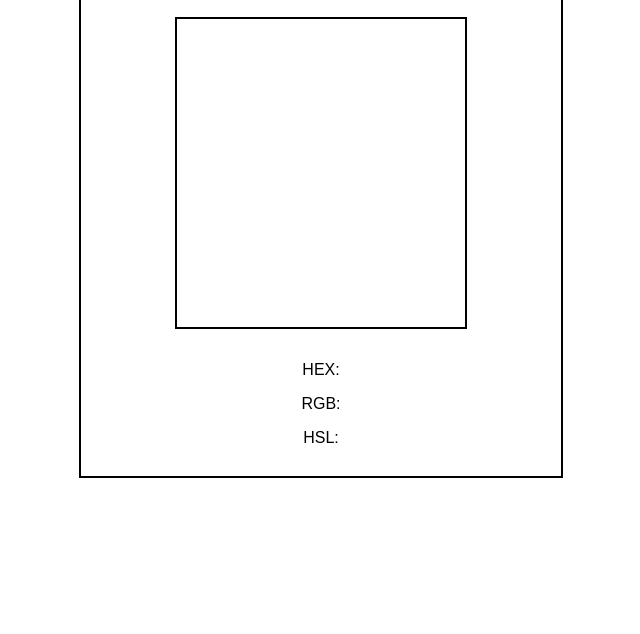
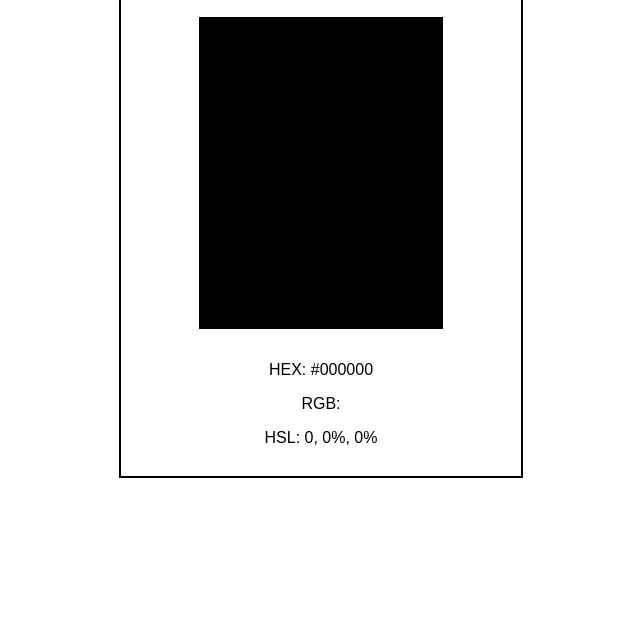
Before and after one commit to oliv5773/color-changer, a plain HTML site: page index.html in a window 1280 px wide. Shown: the part 166-800 px from the top of the page, without its empty margins (319-959 px from the left). Drawn offline with Linux system fonts and the light colour scheme.

Commit message:
JS added - the display box updates color based on colorselector-value. Something resembling hex, rgb and hsl is shown - although the values seem to be incorrect. They also don't show until color change #2 for some reason. I guess values given in HSL could visually benefit from being rounded up, but... it is what it is.

```diff
--- a/script.js
+++ b/script.js
@@ -5,12 +5,26 @@ document.addEventListener("DOMContentLoaded", colorChanger);
 
 //Main function to allow color changing:
 function colorChanger() {
-
     //Variable that lets the larger box change color depending on input-value:
     let selectedColor = document.querySelector(".selected").value;
 
     //Variable that will let the RGB-code displayable:
     let rgbColors = document.querySelector(".display").style.background;
+
+    //Constants and variables declaring how to display the RGB-code:
+    const firstBracket = rgbColors.indexOf("(");
+    const firstComma = rgbColors.indexOf(",");
+    const secondComma = rgbColors.indexOf(",", firstComma + 1);
+    const lastBracket = rgbColors.indexOf(")", secondComma + 1);
+
+    //"r" is declared as "( + first number + ,"
+    let r = rgbColors.substring(firstBracket + 1, firstComma);
+
+    //"g" is declared as ", + second number + ,"
+    let g = rgbColors.substring(firstComma + 2, secondComma);
+
+    //"b" is declared as ", + third number + )"
+    let b = rgbColors.substring(secondComma + 3, lastBracket);
 
     //-----------------------------------------
     //Code given from the assignment in Fronter - makes the translation from RGB to HSL:
@@ -49,4 +63,21 @@ function colorChanger() {
     s *= 100;
     l *= 100;
     //-----------------------------------------
+
+    //The larger box is selected and the background is changed according to the variable-values:
+    document.querySelector(".display").style.background = selectedColor;
+
+    //the HEX code for the selected color is displayed:
+    document.querySelector(".hex").innerHTML = `HEX:
+    ${selectedColor}`;
+
+    //the RGB code for the selected color is displayed:
+    document.querySelector(".rgb").innerHTML = `RGB:
+    ${rgbColors}`;
+
+    //the HSL code for the selected color is displayed:
+    document.querySelector(".hsl").innerHTML = `HSL:
+    ${h},
+    ${s}%,
+    ${l}%`;
 }
--- a/style.css
+++ b/style.css
@@ -5,7 +5,7 @@
 .color_selector {
     display: block;
     margin: 5em auto;
-    width: 30em;
+    width: 25em;
     height: 35em;
     border: 2px solid;
     text-align: center;
```
